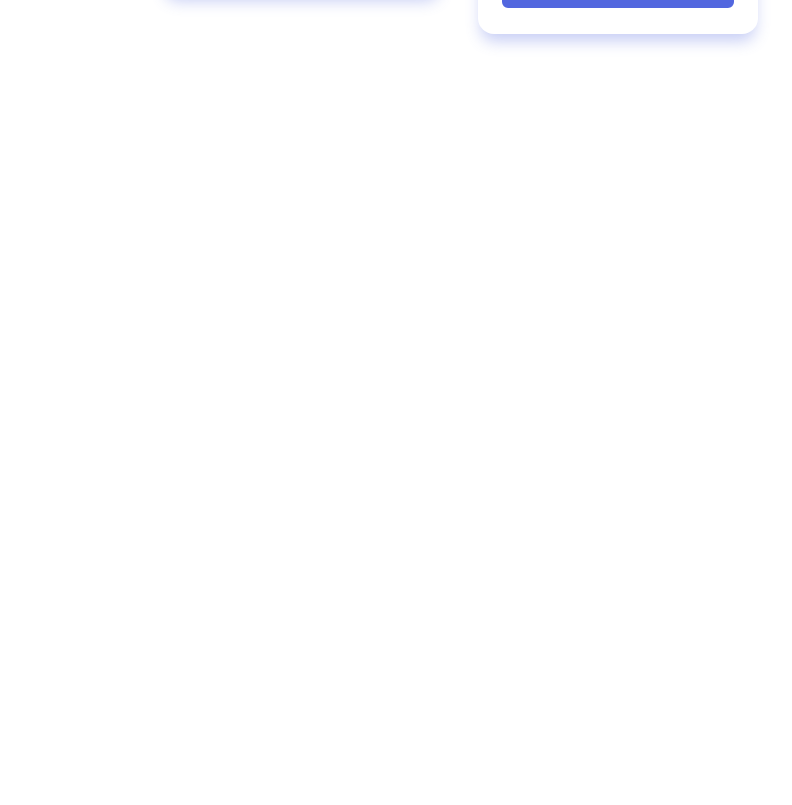
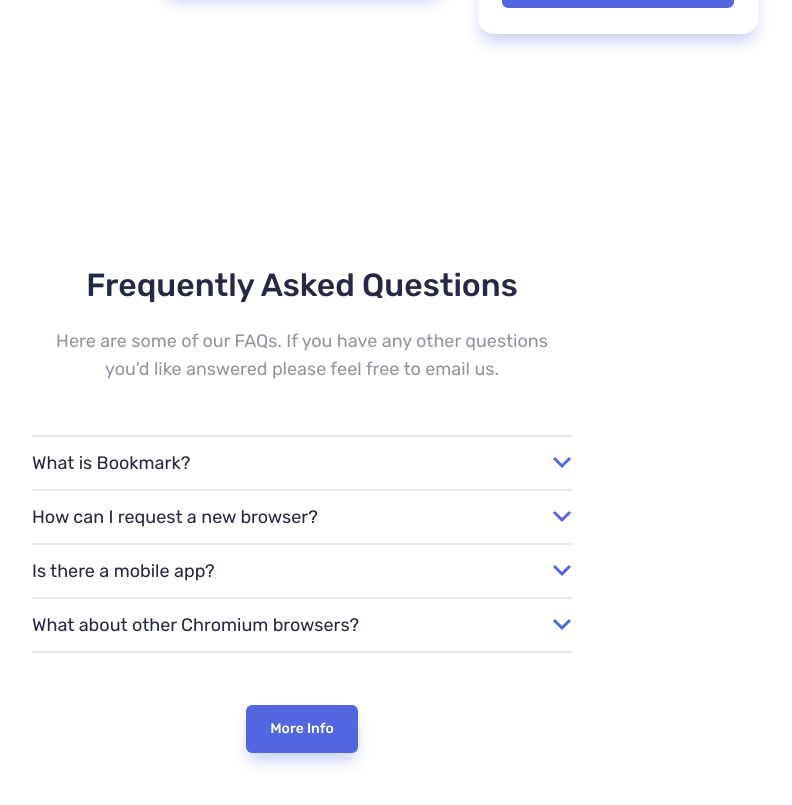
Before and after one commit to SeyrenZ/bookmark-landing-page, a Next.js app: page / in a window 1280 px wide. Shown: the part 2267-3072 px from the top of the page, without its empty margins (338-1130 px from the left). Before the commit the page ends 2446 px from the top, so only its background shows below. Built offline with nearby package versions, Linux system fonts and the light colour scheme.

Commit message:
feat: add accordion/faqs section

```diff
--- /dev/null
+++ b/src/app/components/accordion.tsx
@@ -0,0 +1,114 @@
+"use client";
+import React, { useState } from "react";
+import { ArrowIcon } from "./svgs";
+import Link from "next/link";
+
+const Accordion = () => {
+  type FAQ = {
+    question: string;
+    answer: string;
+  };
+
+  const faqs: FAQ[] = [
+    {
+      question: "What is Bookmark?",
+      answer:
+        "Lorem ipsum dolor sit amet, consectetur adipiscing elit, sed do eiusmod tempor incididunt ut labore et dolore magna aliqua. Ligula ullamcorper malesuada proin libero nunc consequat interdum. Ac turpis egestas maecenas pharetra convallis posuere. Purus sit amet luctus venenatis lectus magna fringilla. Netus et malesuada fames ac turpis. Duis tristique sollicitudin nibh sit amet commodo.",
+    },
+    {
+      question: "How can I request a new browser?",
+      answer:
+        "Lorem ipsum dolor sit amet, consectetur adipiscing elit, sed do eiusmod tempor incididunt ut labore et dolore magna aliqua. Ligula ullamcorper malesuada proin libero nunc consequat interdum. Ac turpis egestas maecenas pharetra convallis posuere. Purus sit amet luctus venenatis lectus magna fringilla. Netus et malesuada fames ac turpis. Duis tristique sollicitudin nibh sit amet commodo.",
+    },
+    {
+      question: "Is there a mobile app?",
+      answer:
+        "Lorem ipsum dolor sit amet, consectetur adipiscing elit, sed do eiusmod tempor incididunt ut labore et dolore magna aliqua. Ligula ullamcorper malesuada proin libero nunc consequat interdum. Ac turpis egestas maecenas pharetra convallis posuere. Purus sit amet luctus venenatis lectus magna fringilla. Netus et malesuada fames ac turpis. Duis tristique sollicitudin nibh sit amet commodo.",
+    },
+    {
+      question: "What about other Chromium browsers?",
+      answer:
+        "Lorem ipsum dolor sit amet, consectetur adipiscing elit, sed do eiusmod tempor incididunt ut labore et dolore magna aliqua. Ligula ullamcorper malesuada proin libero nunc consequat interdum. Ac turpis egestas maecenas pharetra convallis posuere. Purus sit amet luctus venenatis lectus magna fringilla. Netus et malesuada fames ac turpis. Duis tristique sollicitudin nibh sit amet commodo.",
+    },
+  ];
+
+  const [accordionOpen, setAccordionOpen] = useState<number | null>(null);
+
+  const toggleAccordion = (index: number) => {
+    setAccordionOpen(accordionOpen === index ? null : index);
+  };
+
+  return (
+    <div className="w-full py-20 px-8">
+      <div className="w-full max-w-[1110px] mx-auto flex flex-col items-center justify-center sm:gap-y-[52px] gap-y-[48px]">
+        <div className="max-w-[540px] flex flex-col gap-y-4 items-center justify-center">
+          <div className="sm:text-[32px] sm:leading-[52px] text-[24px] leading-[30px] font-medium text-primary-darkBlue text-center">
+            Frequently Asked Questions
+          </div>
+          <div className="sm:text-lg sm:leading-[28px] text-[15px] leading-[25px] text-primary-darkBlue text-opacity-50 text-center">
+            Here are some of our FAQs. If you have any other questions you’d
+            like answered please feel free to email us.
+          </div>
+        </div>
+        <div className="divide-y-2 border-y-2">
+          {faqs.map((faq, index) => (
+            <div
+              className="max-w-[540px] flex flex-col items-center justify-center group"
+              key={index}
+            >
+              <button
+                onClick={() => toggleAccordion(index)}
+                className="flex justify-between items-center w-full py-3"
+              >
+                <span className="transition ease-in-out duration-30 text-primary-darkBlue group-hover:text-primary-red sm:text-lg text-[15px] leading-[32px]">
+                  {faq.question}
+                </span>
+                {/* Animated Button */}
+                <svg
+                  width="20"
+                  height="13"
+                  viewBox="0 0 20 13"
+                  fill="#FFFFFF"
+                  xmlns="http://www.w3.org/2000/svg"
+                  className={`transition ease-in-out duration-300 ${
+                    accordionOpen === index && "transform rotate-180"
+                  }`}
+                >
+                  <path
+                    d="M2 2L10 10L18 2"
+                    stroke={`${
+                      accordionOpen === index ? "#F47A5A" : "#5267DF"
+                    }`}
+                    stroke-width="3"
+                  />
+                </svg>
+              </button>
+              <div
+                className={`grid overflow-hidden transition-all duration-300 ease-in-out ${
+                  accordionOpen === index
+                    ? "grid-rows-[1fr] opacity-100 pb-6"
+                    : "grid-rows-[0fr] opacity-0"
+                }`}
+              >
+                <div className="overflow-hidden text-primary-darkBlue text-opacity-75 sm:text-[16px] sm:leading-[36px] text-sm">
+                  {faq.answer}
+                </div>
+              </div>
+            </div>
+          ))}
+        </div>
+        <Link
+          href="/"
+          className="sm:mb-2 w-fit px-[22px] py-[8px] bg-primary-blue hover:bg-transparent border-[2px] border-primary-blue rounded-md text-[14px] leading-[28px] font-medium text-white hover:text-primary-blue transition ease-in-out duration-300"
+          style={{
+            boxShadow: "-0 10px 15px -3px rgba(82,103,223,0.32)",
+          }}
+        >
+          More Info
+        </Link>
+      </div>
+    </div>
+  );
+};
+
+export default Accordion;
--- a/src/app/components/features.tsx
+++ b/src/app/components/features.tsx
@@ -1,5 +1,5 @@
 "use client";
-import React, { useState, useRef, useEffect } from "react";
+import React, { useState } from "react";
 import Image from "next/image";
 import Link from "next/link";
 
--- a/src/app/components/svgs/index.ts
+++ b/src/app/components/svgs/index.ts
@@ -10,3 +10,4 @@ export { default as BookmarkLogoMonochrome } from "./logo-bookmark-monochrome.sv
 export { default as FacebookIcon } from "./icon-facebook.svg";
 export { default as TwitterIcon } from "./icon-twitter.svg";
 export { default as DotPattern } from "./bg-dots.svg";
+export { default as arrowIcon } from "./arrow.svg";
--- a/src/app/globals.css
+++ b/src/app/globals.css
@@ -6,32 +6,6 @@ body {
   min-width: 360px;
 }
 
-/* The 'enter' state is applied immediately after the component is added */
-.feature-enter {
-    opacity: 0;
-    transform: scale(0.9);
-  }
-
-  /* The 'enter-active' state is applied during the 'entering' phase */
-  .feature-enter-active {
-    opacity: 1;
-    transform: scale(1);
-    transition: opacity 1000ms, transform 1000ms;
-  }
-
-  /* The 'exit' state is applied immediately when a component is being removed */
-  .feature-exit {
-    opacity: 1;
-    transform: scale(1);
-  }
-
-  /* The 'exit-active' state is applied during the 'exiting' phase */
-  .feature-exit-active {
-    opacity: 0;
-    transform: scale(0.9);
-    transition: opacity 1000ms, transform 1000ms;
-  }
-
   .fadeIn {
     animation: fadeIn 500ms ease-out;
   }
@@ -39,10 +13,12 @@ body {
   @keyframes fadeIn {
     from {
       scale: 0.8;
+      opacity: 0;
 
     }
     to {
       scale: 1;
+      opacity: 1;
 
     }
   }
--- a/src/app/page.tsx
+++ b/src/app/page.tsx
@@ -2,6 +2,7 @@ import React from "react";
 import Header from "./components/header";
 import Features from "./components/features";
 import Extension from "./components/extension";
+import Accordion from "./components/accordion";
 
 const Home = () => {
   return (
@@ -9,6 +10,7 @@ const Home = () => {
       <Header />
       <Features />
       <Extension />
+      <Accordion />
     </main>
   );
 };
```
Also changed, not shown: src/app/components/svgs/arrow.svg (added), src/app/components/svgs/favicon-32x32.png (deleted).
